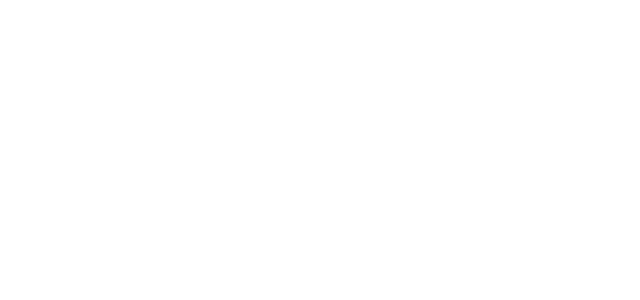
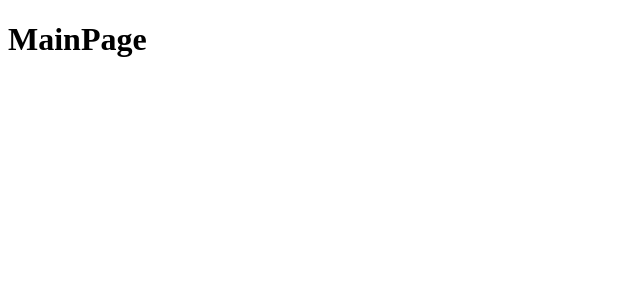
Before and after one commit to riytxu/react-list, a React (Create React App) app: page / in a window 1280 px wide. Shown: the top 300 px of the page, without its empty margins (0-640 px from the left). Built offline with nearby package versions, Linux system fonts and the light colour scheme.

Commit message:
add routing and main pages

```diff
--- a/package.json
+++ b/package.json
@@ -8,6 +8,7 @@
     "@testing-library/user-event": "^13.5.0",
     "react": "^18.2.0",
     "react-dom": "^18.2.0",
+    "react-router-dom": "^6.4.5",
     "react-scripts": "5.0.1",
     "web-vitals": "^2.1.4"
   },
--- a/src/App.js
+++ b/src/App.js
@@ -1,5 +1,17 @@
+import { BrowserRouter, Routes, Route } from "react-router-dom";
+
+import { MainPage } from "./components/MainPage/MainPage";
+import { ErrorPage } from "./components/ErrorPage/ErrorPage";
+
 function App() {
-  return <div className="App"></div>;
+  return (
+    <BrowserRouter>
+      <Routes>
+        <Route path="/" element={<MainPage />} />
+        <Route path="*" element={<ErrorPage />} />
+      </Routes>
+    </BrowserRouter>
+  );
 }
 
 export default App;
--- /dev/null
+++ b/src/components/ErrorPage/ErrorPage.jsx
@@ -0,0 +1,3 @@
+export const ErrorPage = () => {
+  return <h1>Error</h1>;
+};
--- /dev/null
+++ b/src/components/MainPage/MainPage.jsx
@@ -0,0 +1,3 @@
+export const MainPage = () => {
+  return <h1>MainPage</h1>;
+};
```
Also changed, not shown: 1 other file (tests, documents, lock files or other folders).
